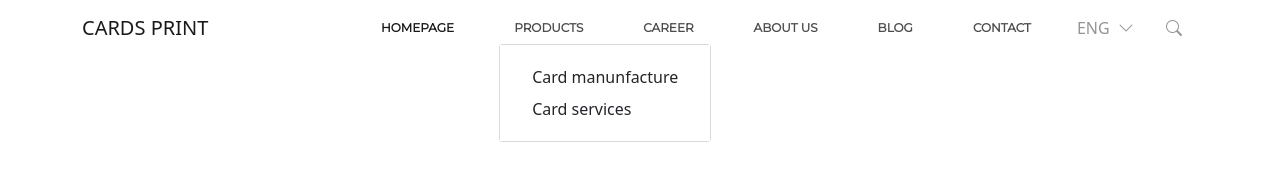
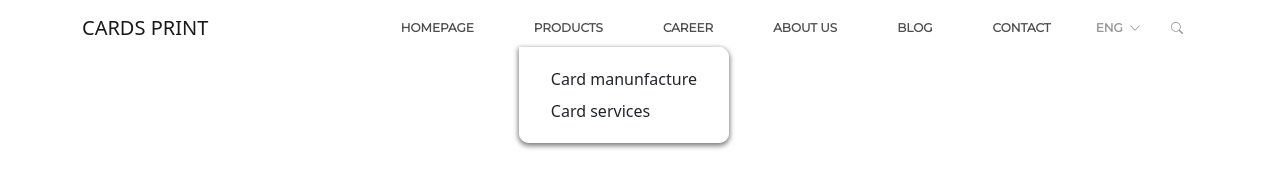
Before and after one commit to Profy-Media-CP-Theme/Profy-Media-CP-Theme.github.io, a plain HTML site: page index.html in a window 1280 px wide. Both pictures are taken after a click on the button "PRODUCTS". Shown: the top 188 px of the page. Drawn offline with nearby package versions, Linux system fonts and the light colour scheme.

Commit message:
shadows test

```diff
--- a/header.css
+++ b/header.css
@@ -23,12 +23,40 @@
     color: white;
 }
 
+.navbar-light .navbar-nav .nav-link.active {
+    color: #4d4d4f;
+}
+
 .nav-gray.nav-link {
     color: #939598;
+    border-radius: 20px;
+    font-size: 12px;
+    font-family: 'Montserrat', sans-serif;
+    font-weight: 600;
+    padding: 5px 15px;
 }
 
 nav.navbar {
     background: transparent !important;
+}
+
+div#nav-products {
+    border-radius: 0 10px 10px;
+    box-shadow: 0px 2px 5px 1px #818185;
+    border: 0px;
+    margin-top:5px;
+}
+
+.white-dropdown {
+    border-radius: inherit;
+}
+
+.orange-dropdown {
+    border-radius: inherit;
+    border-top-left-radius: 0px;
+    border-bottom-left-radius: 0px;
+
+    box-shadow: -1px 0px 4px #939598;
 }
 
 .dropdown-menu.show.flex-drop {
```
